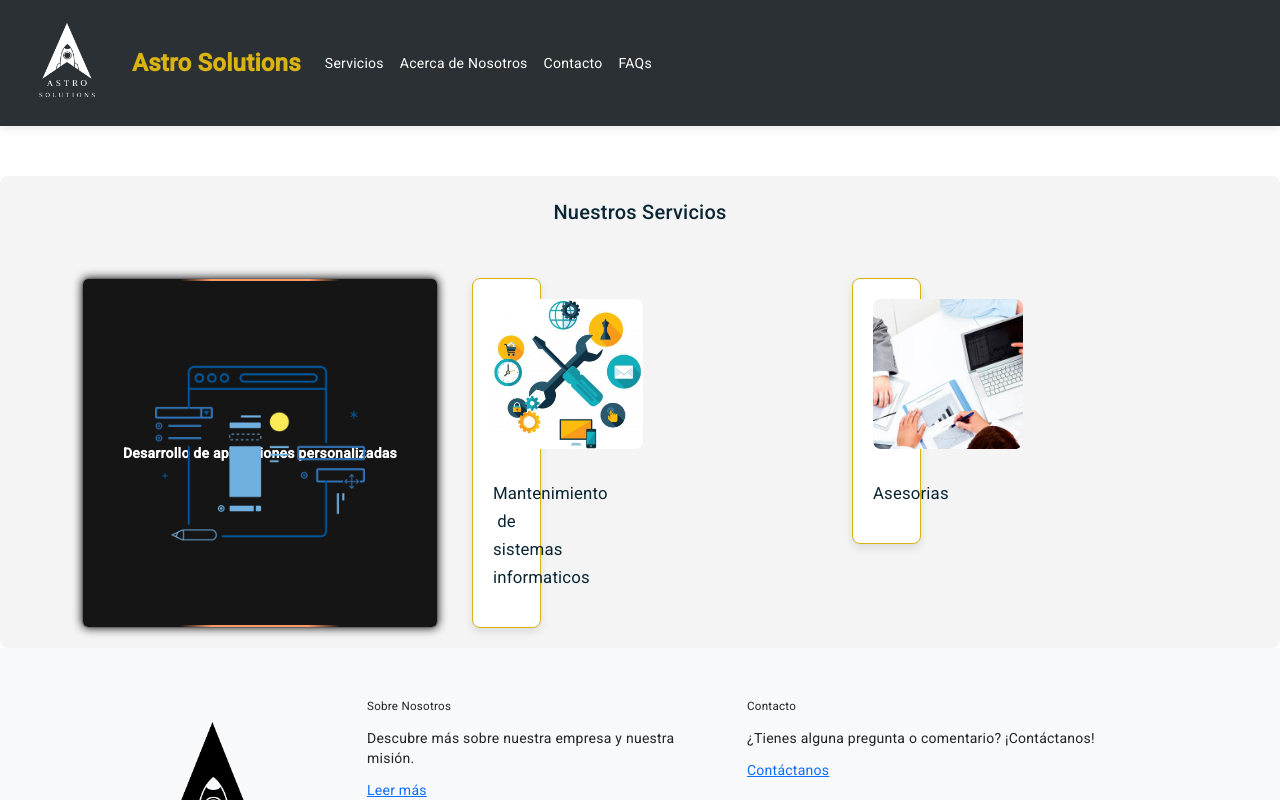
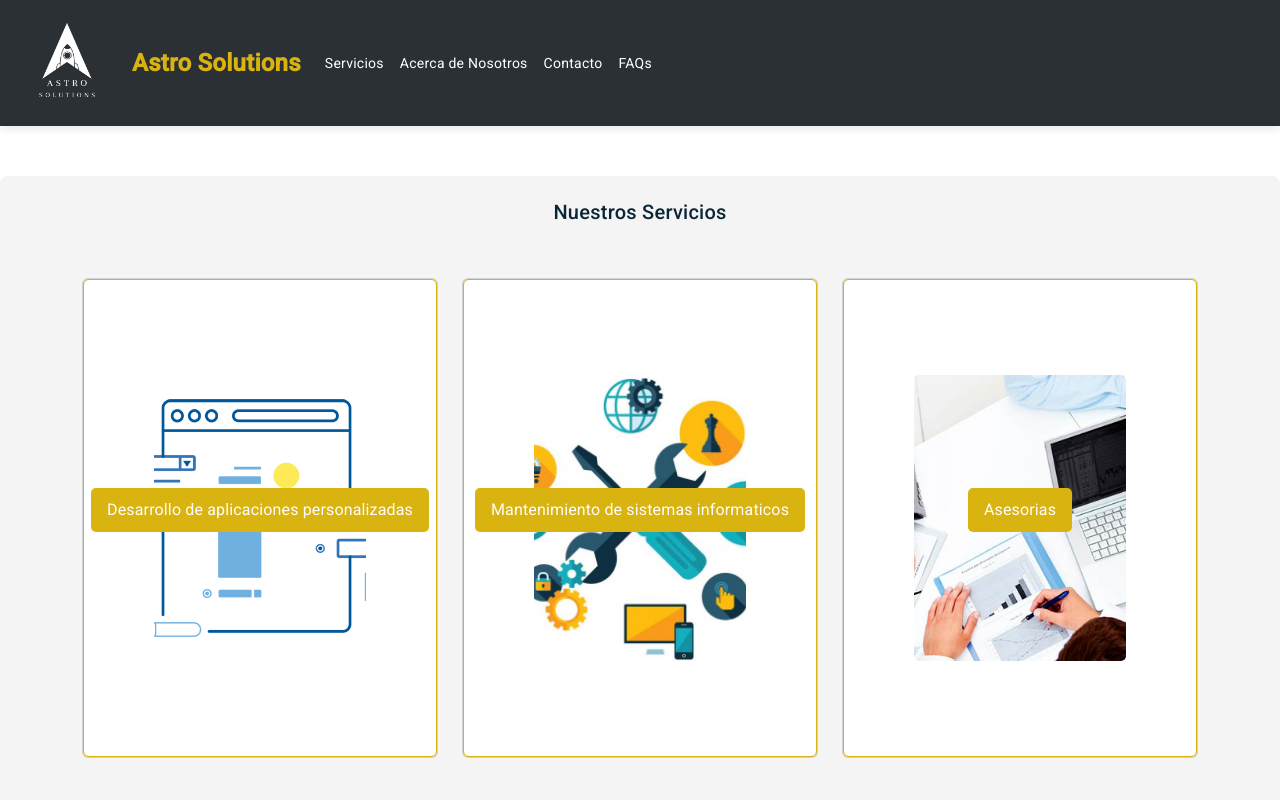
Before and after one commit to Astro-Solutions-S-A/astro_solutions_info, an Angular app: page /servicios in a window 1280 px wide. Shown: the top 800 px of the page. Built offline with nearby package versions, Linux system fonts and the light colour scheme.

Commit message:
finishing reversible cards in service

```diff
--- a/src/app/card-reversible/card-reversible.component.css
+++ b/src/app/card-reversible/card-reversible.component.css
@@ -1,5 +1,6 @@
 .card {
     overflow: visible;
+    min-height: 30rem;
     width: 100%;
     height: 100%;
   }
@@ -9,13 +10,13 @@
     height: 100%;
     transform-style: preserve-3d;
     transition: transform 300ms;
-    box-shadow: 0px 0px 10px 1px #000000ee;
+    border: 1px solid #D9B310;
     border-radius: 5px;
   }
 
 
   .front, .back {
-    background-color: #151515;
+    background-color: #D9B310;
     position: absolute;
     width: 100%;
     height: 100%;
@@ -40,17 +41,16 @@
     display: block;
     width: 160px;
     height: 160%;
-    background: linear-gradient(90deg, transparent, #ff9966, #ff9966, #ff9966, #ff9966, transparent);
-    animation: rotation_481 5000ms infinite linear;
+
   }
 
   .back-content {
     position: absolute;
-    width: 99%;
-    height: 99%;
-    background-color: #151515;
+    width: 100%;
+    height: 100%;
+    background-color: #ffffff;
     border-radius: 5px;
-    color: white;
+    color: rgb(255, 253, 253);
     display: flex;
     flex-direction: column;
     justify-content: center;
@@ -62,19 +62,11 @@
     transform: rotateY(180deg);
   }
 
-  @keyframes rotation_481 {
-    0% {
-      transform: rotateZ(0deg);
-    }
 
-    0% {
-      transform: rotateZ(360deg);
-    }
-  }
 
   .front {
     transform: rotateY(180deg);
-    color: white;
+    color: rgb(0, 0, 0);
   }
 
   .front .front-content {
@@ -96,29 +88,27 @@
   }
 
   .description {
-    box-shadow: 0px 0px 10px 5px #00000088;
+    box-shadow: 0px 0px 10px 5px #ffffff88;
     width: 100%;
     padding: 10px;
-    background-color: #00000099;
+    background-color: #ffffff;
     backdrop-filter: blur(5px);
     border-radius: 5px;
   }
 
   .title {
-    font-size: 11px;
+
     max-width: 100%;
     display: flex;
     justify-content: space-between;
   }
 
-  .title p {
-    width: 50%;
-  }
+
 
   .card-footer {
-    color: #ffffff88;
+    color: #000000;
     margin-top: 5px;
-    font-size: 8px;
+
   }
 
   .front .img {
@@ -129,33 +119,6 @@
     object-position: center;
   }
 
-  .circle {
-    width: 90px;
-    height: 90px;
-    border-radius: 50%;
-    background-color: #ffbb66;
-    position: relative;
-    filter: blur(15px);
-    animation: floating 2600ms infinite linear;
-  }
-
-  #bottom {
-    background-color: #ff8866;
-    left: 50px;
-    top: 0px;
-    width: 150px;
-    height: 150px;
-    animation-delay: -800ms;
-  }
-
-  #right {
-    background-color: #ff2233;
-    left: 160px;
-    top: -80px;
-    width: 30px;
-    height: 30px;
-    animation-delay: -1800ms;
-  }
 
   @keyframes floating {
     0% {
@@ -178,4 +141,13 @@
     object-fit: cover;
     object-position: center;
     border-radius: 5px;
+    z-index: 1;
   }
+
+
+  .back-content__title{
+    z-index: 2;
+    background-color: #D9B310;
+    padding: 0.5rem 1rem;
+    border-radius: 5px;
+  }
--- a/src/app/card-reversible/card-reversible.component.html
+++ b/src/app/card-reversible/card-reversible.component.html
@@ -3,27 +3,19 @@
       <div class="back">
         <div class="back-content">
           <img class="image" [src]="imageUrl" alt="{{ title }}" />
-          <strong>{{ title }}</strong>
+          <h3 class="back-content__title">{{ title }}</h3>
         </div>
       </div>
       <div class="front">
-        <div class="img">
-          <div class="circle"></div>
-          <div class="circle" id="right"></div>
-          <div class="circle" id="bottom"></div>
-        </div>
+
         <div class="front-content">
-          <small class="badge">{{ badge }}</small>
+
           <div class="description">
             <div class="title">
-              <p class="title">
-                <strong>{{ title }}</strong>
-              </p>
-              <svg fill-rule="nonzero" height="15px" width="15px" viewBox="0,0,256,256"
-                xmlns:xlink="http://www.w3.org/1999/xlink"
-                xmlns="http://www.w3.org/2000/svg">
-                <!-- SVG code -->
-              </svg>
+              <h3 class="title">
+                {{ title }}
+              </h3>
+
             </div>
             <p class="card-footer">{{ description }}</p>
           </div>
--- a/src/app/card-reversible/card-reversible.component.ts
+++ b/src/app/card-reversible/card-reversible.component.ts
@@ -7,7 +7,6 @@ import { Component, Input } from '@angular/core';
 })
 export class CardReversibleComponent {
   @Input() title: string = '';
-  @Input() badge: string = '';
   @Input() description: string = '';
   @Input() imageUrl: string = '';
 }
--- a/src/app/servicios/servicios/servicios.component.css
+++ b/src/app/servicios/servicios/servicios.component.css
@@ -51,3 +51,8 @@
 
 
 /**/
+
+
+.tarjetas{
+  height: 600px;
+}
--- a/src/app/servicios/servicios/servicios.component.html
+++ b/src/app/servicios/servicios/servicios.component.html
@@ -1,26 +1,22 @@
 <div class="servicios">
     <h2>Nuestros Servicios</h2>
-    <div class="container">
+    <div class="container tarjetas">
         <div class="row">
             <div class="col">
-                <app-card-reversible
-  title="Desarrollo de aplicaciones personalizadas"
-  badge="Pasta"
-  description="Lorem ipsum dolor sit amet consectetur adipisicing elit..."
-  imageUrl="../../../assets/desarrollo.png"
-></app-card-reversible>
+                <app-card-reversible title="Desarrollo de aplicaciones personalizadas"
+                    description="Desarrollamos aplicaciones que crecen con su empresa, asegurando la escalabilidad y la flexibilidad necesarias para adaptarse a cambios y expansiones."
+                    imageUrl="../../../assets/desarrollo.png" />
             </div>
             <div class="col">
-                <div class="servicio-item">
-                    <img src="../../../assets/mantenimiento.jpg" alt="Mantenimiento de sistemas informaticos" />
-                    <h3>Mantenimiento de sistemas informaticos</h3>
-                </div>
+                <app-card-reversible title="Mantenimiento de sistemas informaticos"
+                    imageUrl="../../../assets/mantenimiento.jpg"
+                    description="Realizamos ajustes continuos para optimizar el rendimiento de sus sistemas, asegurando una experiencia fluida para los usuarios finales.
+                Nuestro equipo está disponible para abordar cualquier problema de manera rápida y eficiente, minimizando el tiempo de inactividad y asegurando la continuidad de sus operaciones." />
+
             </div>
             <div class="col">
-                <div class="servicio-item">
-                    <img src="../../../assets/asesorias.jpg" alt="Asesorias" />
-                    <h3>Asesorias</h3>
-                </div>
+                <app-card-reversible title="Asesorias" imageUrl="../../../assets/asesorias.jpg"
+                    description="En un mundo empresarial cada vez más dependiente de la tecnología, reconocemos la importancia de contar con un enfoque estratégico para aprovechar al máximo sus inversiones tecnológicas. Nuestras asesorías en soluciones informáticas están diseñadas para ofrecerle orientación experta en la toma de decisiones, desde la planificación hasta la implementación y la optimización continua." />
             </div>
         </div>
     </div>
```
